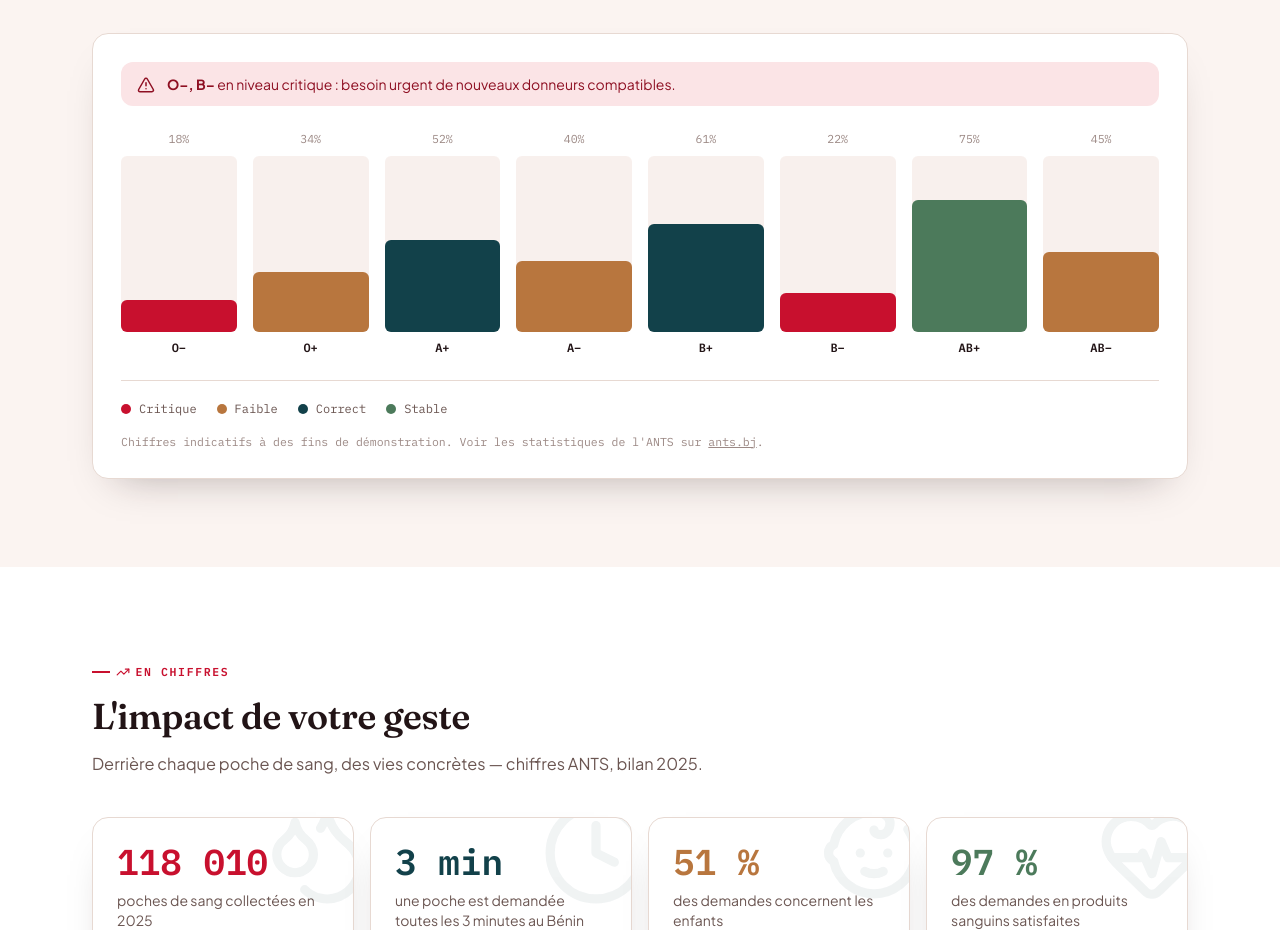
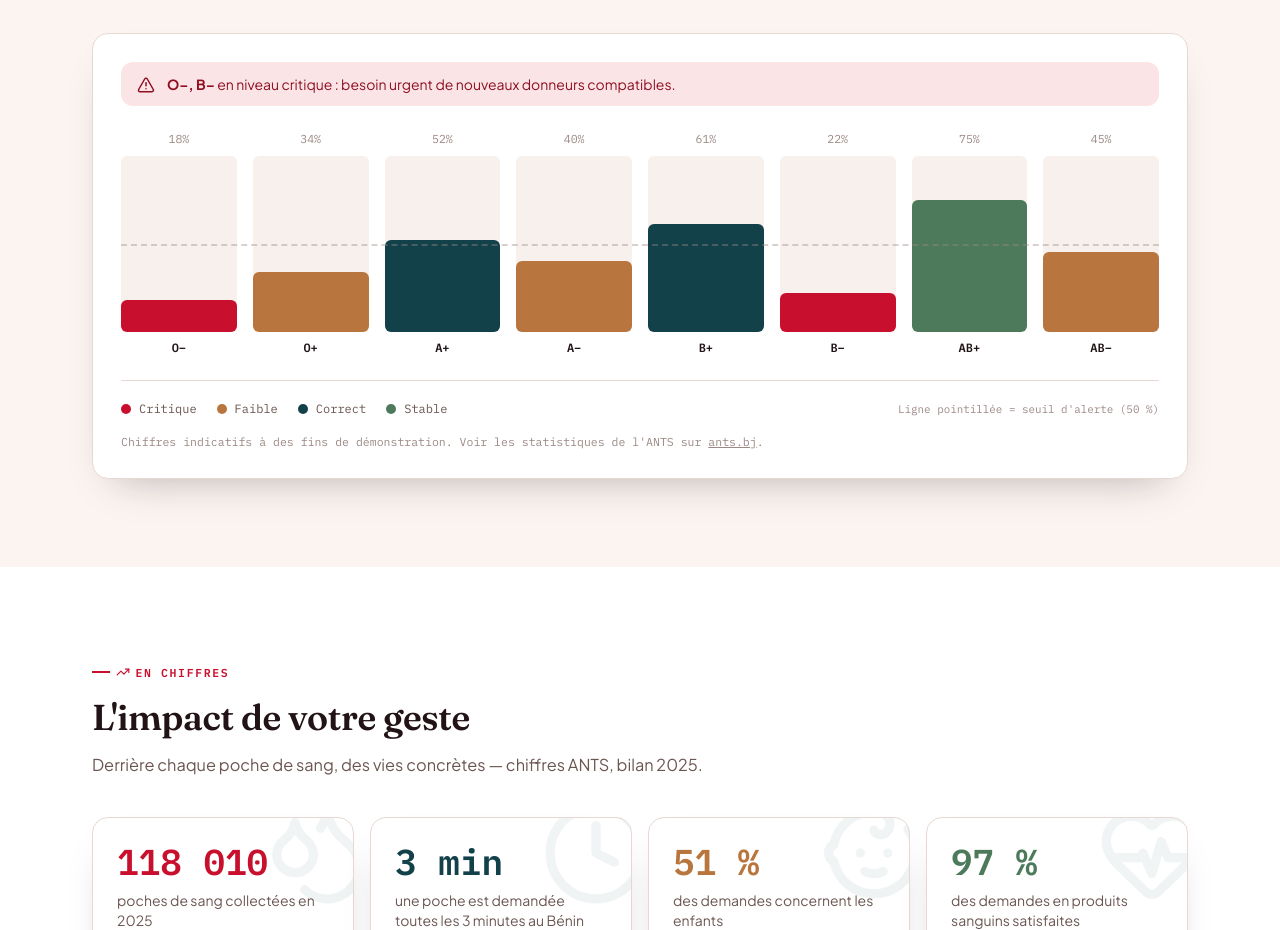
Before and after one commit to mahunaromaric/hemolink, a React (Vite) app: page / in a window 1280 px wide. Shown: the part 5220-6150 px from the top of the page. Built offline with nearby package versions, Linux system fonts and the light colour scheme.

Commit message:
Graphe des réserves : barres verticales avec seuil d'alerte 50% et remplissage animé

```diff
--- a/src/components/StockSection.tsx
+++ b/src/components/StockSection.tsx
@@ -1,5 +1,6 @@
 import { Icon } from './Icon'
 import Reveal from './Reveal'
+import { useReveal } from '../hooks/useReveal'
 
 type Level = 'critique' | 'faible' | 'correct' | 'stable'
 
@@ -8,6 +9,8 @@ interface StockLevel {
   pct: number
   level: Level
 }
+
+const THRESHOLD = 50
 
 const stock: StockLevel[] = [
   { group: 'O–', pct: 18, level: 'critique' },
@@ -31,6 +34,7 @@ const levels: Level[] = ['critique', 'faible', 'correct', 'stable']
 
 export default function StockSection() {
   const critical = stock.filter((s) => s.level === 'critique')
+  const { ref, inView } = useReveal<HTMLDivElement>()
 
   return (
     <section id="reserves" className="py-16 sm:py-22">
@@ -62,25 +66,50 @@ export default function StockSection() {
           )}
 
           <div className="flex gap-2 sm:gap-4">
-            {stock.map((s) => {
+            {stock.map((s) => (
+              <div key={s.group} className="flex-1 flex flex-col items-center gap-2">
+                <span className="font-mono text-[0.72rem] text-ink-faint">{s.pct}%</span>
+              </div>
+            ))}
+          </div>
+
+          <div ref={ref} className="relative flex gap-2 sm:gap-4 mt-2">
+            <div
+              aria-hidden
+              className="absolute inset-x-0 top-1/2 border-t-2 border-dashed border-ink-faint/40"
+            />
+            {stock.map((s, i) => {
               const styles = levelStyles[s.level]
               return (
-                <div key={s.group} className="flex-1 flex flex-col items-center gap-2">
-                  <span className="font-mono text-[0.72rem] text-ink-faint">{s.pct}%</span>
-                  <div className="w-full h-32 sm:h-44 flex items-end rounded-md bg-cream-alt/60 overflow-hidden">
                 <div
-                      className={`w-full ${styles.bar} rounded-t-md transition-opacity duration-200 hover:opacity-80`}
-                      style={{ height: `${s.pct}%` }}
+                  key={s.group}
+                  className="flex-1 h-32 sm:h-44 flex items-end rounded-md bg-cream-alt/60 overflow-hidden"
+                >
+                  <div
+                    className={`bar-fill w-full ${styles.bar} rounded-t-md`}
+                    style={{
+                      height: inView ? `${s.pct}%` : '0%',
+                      transition: inView
+                        ? `height 800ms cubic-bezier(0.22, 1, 0.36, 1) ${i * 70}ms`
+                        : 'none',
+                    }}
                     title={`${s.group} : ${s.pct}% du stock cible`}
                   />
-                  </div>
-                  <span className="font-mono text-xs font-semibold">{s.group}</span>
                 </div>
               )
             })}
           </div>
 
-          <div className="flex flex-wrap gap-x-5 gap-y-2 mt-6 pt-5 border-t border-line">
+          <div className="flex gap-2 sm:gap-4 mt-2">
+            {stock.map((s) => (
+              <div key={s.group} className="flex-1 flex flex-col items-center gap-2">
+                <span className="font-mono text-xs font-semibold">{s.group}</span>
+              </div>
+            ))}
+          </div>
+
+          <div className="flex flex-wrap items-center justify-between gap-x-5 gap-y-2 mt-6 pt-5 border-t border-line">
+            <div className="flex flex-wrap gap-x-5 gap-y-2">
               {levels.map((l) => (
                 <span
                   key={l}
@@ -90,6 +119,10 @@ export default function StockSection() {
                   {levelStyles[l].label}
                 </span>
               ))}
+            </div>
+            <p className="font-mono text-[0.68rem] text-ink-faint">
+              Ligne pointillée = seuil d'alerte ({THRESHOLD} %)
+            </p>
           </div>
 
           <p className="font-mono text-[0.72rem] text-ink-faint mt-4">
--- a/src/index.css
+++ b/src/index.css
@@ -160,4 +160,7 @@
   .blood-flow {
     animation: none !important;
   }
+  .bar-fill {
+    transition: none !important;
+  }
 }
```
Lines whose indentation alone changed are shown as unchanged.
